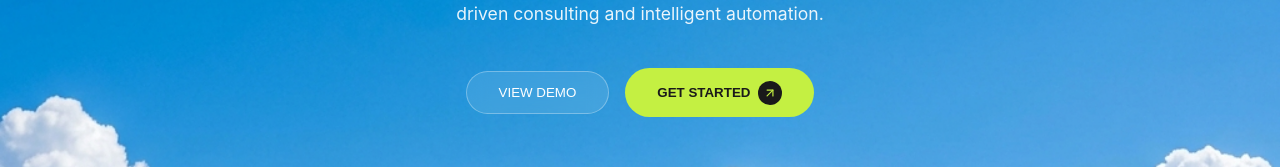
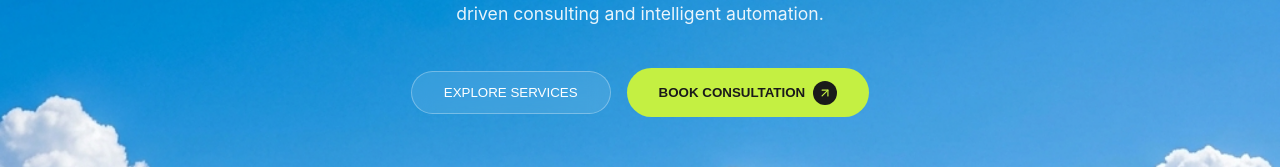
Before and after one commit to workbinodshaw-design/binodsite, a React (Vite) app: page / in a window 1280 px wide. Shown: the part 338-505 px from the top of the page. Built offline with nearby package versions, Linux system fonts and the light colour scheme; no server answers.

Commit message:
Update hero buttons to EXPLORE SERVICES and BOOK CONSULTATION

```diff
--- a/src/pages/HomePage.jsx
+++ b/src/pages/HomePage.jsx
@@ -175,9 +175,9 @@ const HomePage = () => {
         </p>
 
         <div style={{ display: 'flex', gap: '1rem', alignItems: 'center' }}>
-          <button className="btn-hollow" onClick={() => navigate('/portfolio')}>VIEW DEMO</button>
-          <button className="btn-solid" onClick={() => navigate('/services')}>
-            GET STARTED <div style={{ background: '#1A1A1A', borderRadius: '50%', width: '24px', height: '24px', display: 'flex', alignItems: 'center', justifyContent: 'center', color: '#C4F042' }}><ArrowUpRight size={14} /></div>
+          <button className="btn-hollow" onClick={() => navigate('/services')}>EXPLORE SERVICES</button>
+          <button className="btn-solid" onClick={() => navigate('/contact')}>
+            BOOK CONSULTATION <div style={{ background: '#1A1A1A', borderRadius: '50%', width: '24px', height: '24px', display: 'flex', alignItems: 'center', justifyContent: 'center', color: '#C4F042' }}><ArrowUpRight size={14} /></div>
           </button>
         </div>
 
```
